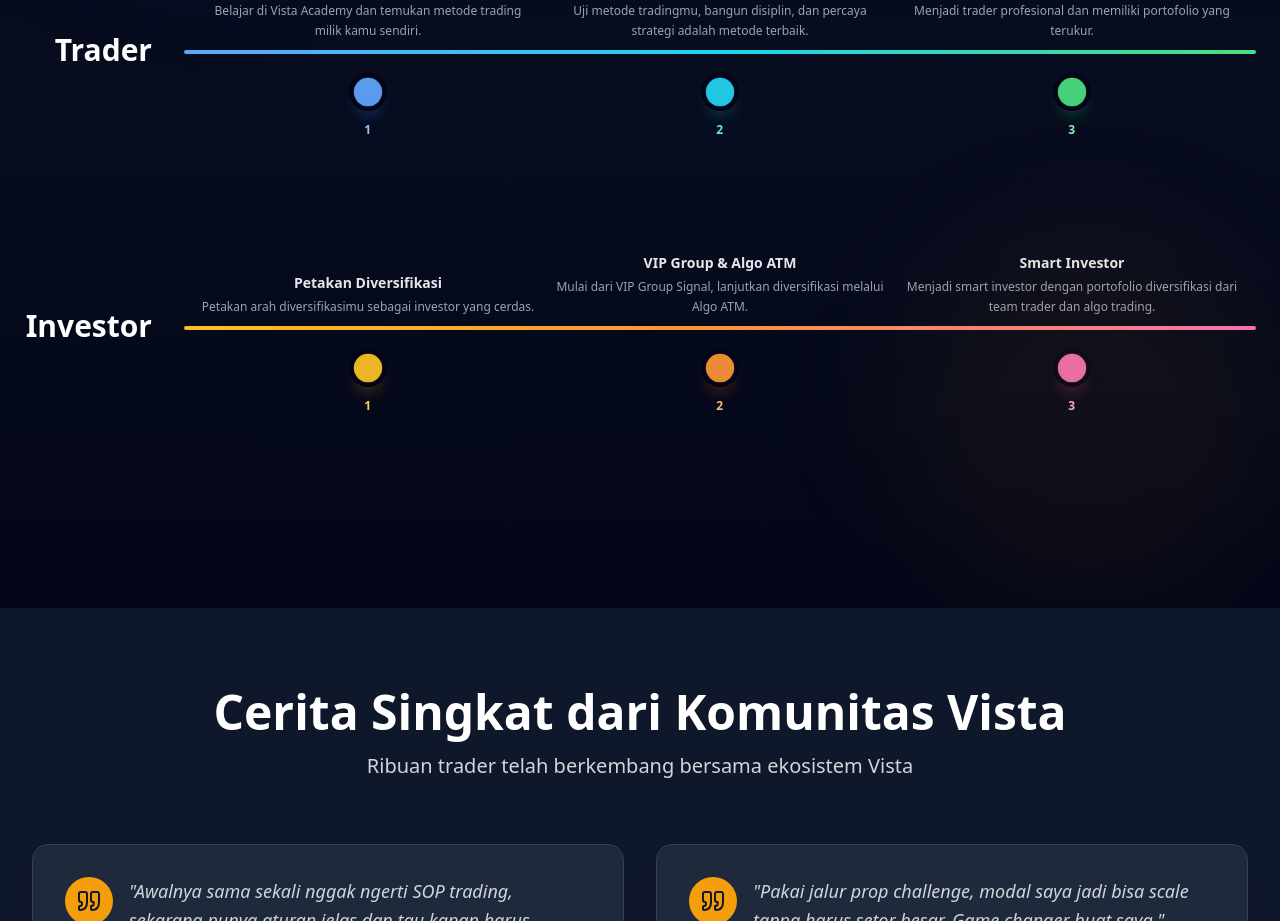
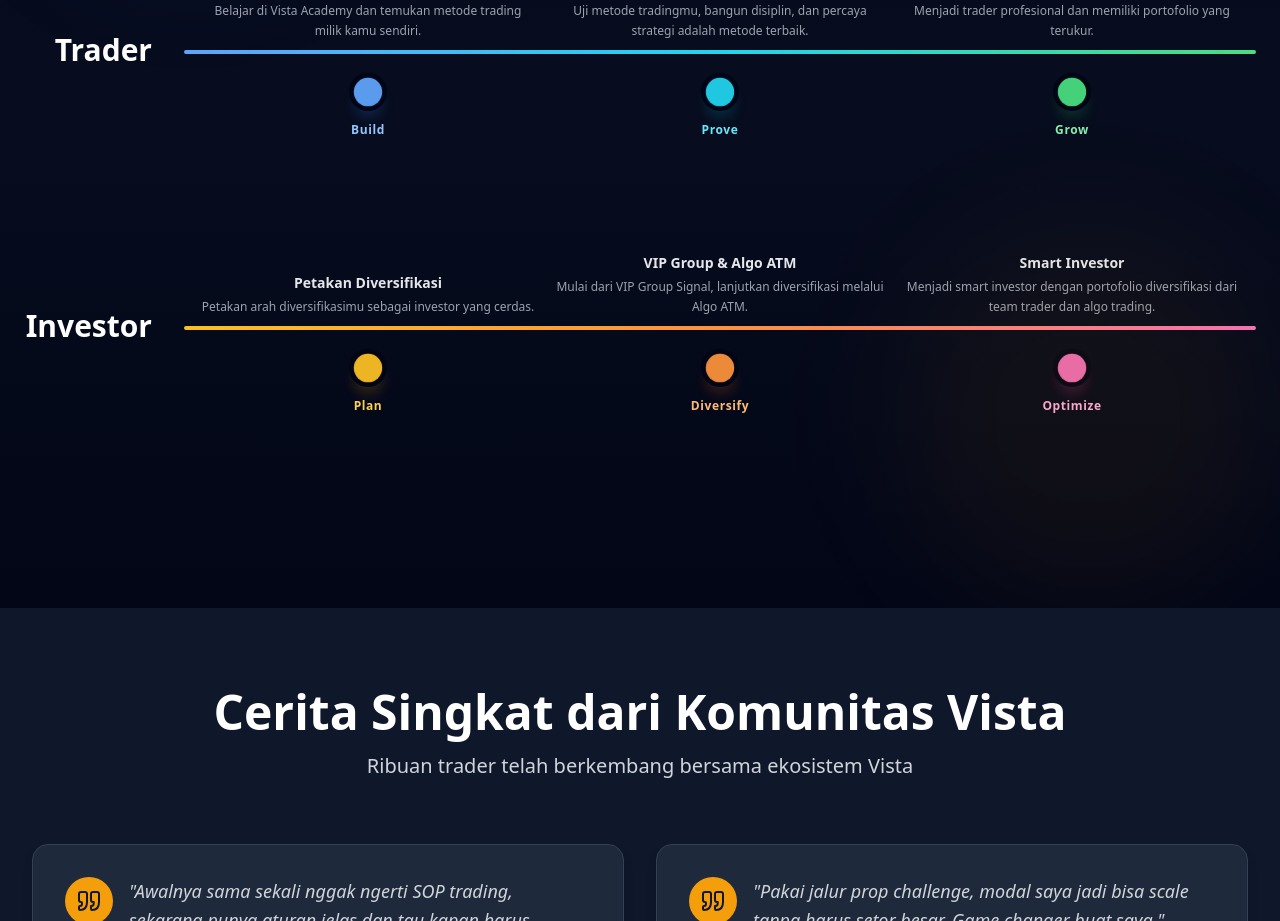
Before and after one commit to yudibasri03/vista, a React (Vite) app: page / in a window 1280 px wide. Shown: the part 3520-4441 px from the top of the page. Built offline with nearby package versions, Linux system fonts and the light colour scheme.

Commit message:
Update Roadmap.tsx

```diff
--- a/src/components/Roadmap.tsx
+++ b/src/components/Roadmap.tsx
@@ -2,7 +2,7 @@ export default function Roadmap() {
   const tradersJourney = [
     {
       id: 1,
-      date: "1",
+      date: "Build",
       title: "Belajar di Vista Academy",
       text: "Belajar di Vista Academy dan temukan metode trading milik kamu sendiri.",
       dotColor: "bg-blue-400",
@@ -11,7 +11,7 @@ export default function Roadmap() {
     },
     {
       id: 2,
-      date: "2",
+      date: "Prove",
       title: "Program Tantangan",
       text: "Uji metode tradingmu, bangun disiplin, dan percaya strategi adalah metode terbaik.",
       dotColor: "bg-cyan-400",
@@ -20,7 +20,7 @@ export default function Roadmap() {
     },
     {
       id: 3,
-      date: "3",
+      date: "Grow",
       title: "Trader Professional",
       text: "Menjadi trader profesional dan memiliki portofolio yang terukur.",
       dotColor: "bg-green-400",
@@ -32,7 +32,7 @@ export default function Roadmap() {
   const investorsJourney = [
     {
       id: 1,
-      date: "1",
+      date: "Plan",
       title: "Petakan Diversifikasi",
       text: "Petakan arah diversifikasimu sebagai investor yang cerdas.",
       dotColor: "bg-amber-400",
@@ -41,7 +41,7 @@ export default function Roadmap() {
     },
     {
       id: 2,
-      date: "2",
+      date: "Diversify",
       title: "VIP Group & Algo ATM",
       text: "Mulai dari VIP Group Signal, lanjutkan diversifikasi melalui Algo ATM.",
       dotColor: "bg-orange-400",
@@ -50,7 +50,7 @@ export default function Roadmap() {
     },
     {
       id: 3,
-      date: "3",
+      date: "Optimize",
       title: "Smart Investor",
       text: "Menjadi smart investor dengan portofolio diversifikasi dari team trader dan algo trading.",
       dotColor: "bg-pink-400",
```
